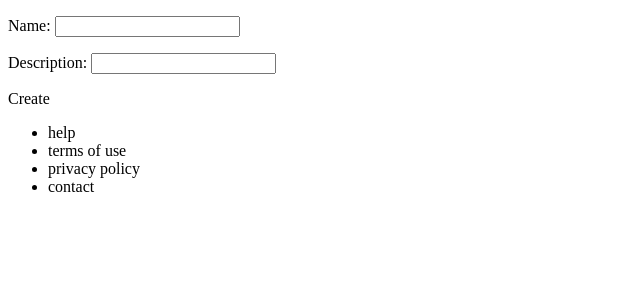
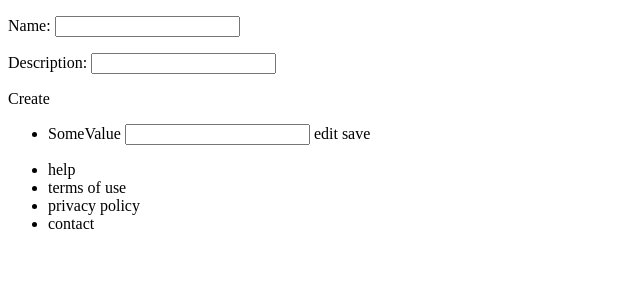
Before and after one commit to cdockter/JustUpTheStreet, a Django app: page /prizes/create in a window 1280 px wide. Shown: the part 206-506 px from the top of the page, without its empty margins (0-640 px from the left). Run offline with Django 3.2, Linux system fonts and the light colour scheme; parts of the project's set-up code (start-up, migrations or seed data) failed here and were passed over; some libraries are stand-ins or nearby versions.

Commit message:
Playing with sibling relationships to hide and show editing options.

```diff
--- a/websitecode/templates/fe/prize/create.html
+++ b/websitecode/templates/fe/prize/create.html
@@ -63,17 +63,17 @@
 
         function create_clickon(event)
         {
-            update_prize_msg('1');
-            return;
+            //update_prize_msg('1');
+            //return;
             $.ajax({
                 type: "POST",
                 url: '/prize/create/',
                 data:
                 {
                     name: $('input#id_name').val(),
-                    description: $('input#id_description').val(),
-                    contribution: $('input#id_contribution').val(),
-                    expires: $('input#id_expires').val()
+                    description: $('input#id_description').val()
+                    //contribution: $('input#id_contribution').val(),
+                    //expires: $('input#id_expires').val()
                 },
                 success: update_prize_msg,
                 error: function(jqXHR, textStatus, errorThrown)
@@ -111,11 +111,39 @@
             //$('a.#login').click(login_clickon);
         }
 
+        function gen_rule_input(element)
+        {
+            var html = "<li><span class='req'></span></li>";
+            //var input = element.after(html).class('req');
+            if(null != element)
+            {
+                var input = element.after(html)
+                input.attr('id', element.attr('id'));
+                alert("null == element");
+            }
+            else
+            {
+
+            }
+        }
+
         $(document).ready(function()
         {
           set_create_clickon();
           set_edit_clickon();
-          alert("js is working!");
+          //alert("js is working!");
+          $('#req_edit').click(function (){
+            console.log($(this).siblings('.req_input input'));
+            $(this).siblings('.req_static').hide();
+            $(this).siblings('.req_input').show();
+            $(this).hide();
+            $(this).siblings('#req_save').show();
+            $(this).siblings('.req_input').children('input').val($(this).siblings('.req_static').text());
+            $(this).siblings('.req_static').hide();
+          });
+          $('.req_input').hide();
+          $('#req_save').hide();
+          //gen_rule_input();
         });
     </script>
     <form id="prize_create" action="/prizes/create" method="post">
@@ -125,5 +153,13 @@
         <a class="button" id="create">Create</a>
     </form>
     <div class="requirements">
+        <ul>
+            <li>
+                <span class="req_static">SomeValue</span>
+                <span class="req_input"><input name="rule"/></span>
+                <a id="req_edit">edit</a>
+                <a id="req_save">save</a>
+            </li>
+        </ul>
     </div>
 {%endblock%}
```
